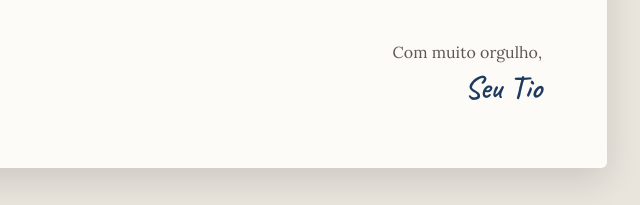
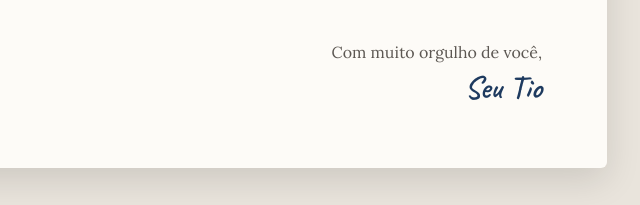
Before and after one commit to dreysonsilva/tioo, a plain HTML site: page index.html in a window 1280 px wide. Shown: the part 696-901 px from the top of the page, 393-1033 px from the left. Drawn offline with Linux system fonts and the light colour scheme.

Commit message:
Update footer message to include 'de você'

```diff
--- a/index.html
+++ b/index.html
@@ -154,7 +154,7 @@
     </section>
 
     <footer class="assinatura">
-      <p>Com muito orgulho,</p>
+      <p>Com muito orgulho de você,</p>
       <span>Seu Tio</span>
     </footer>
   </main>
```
